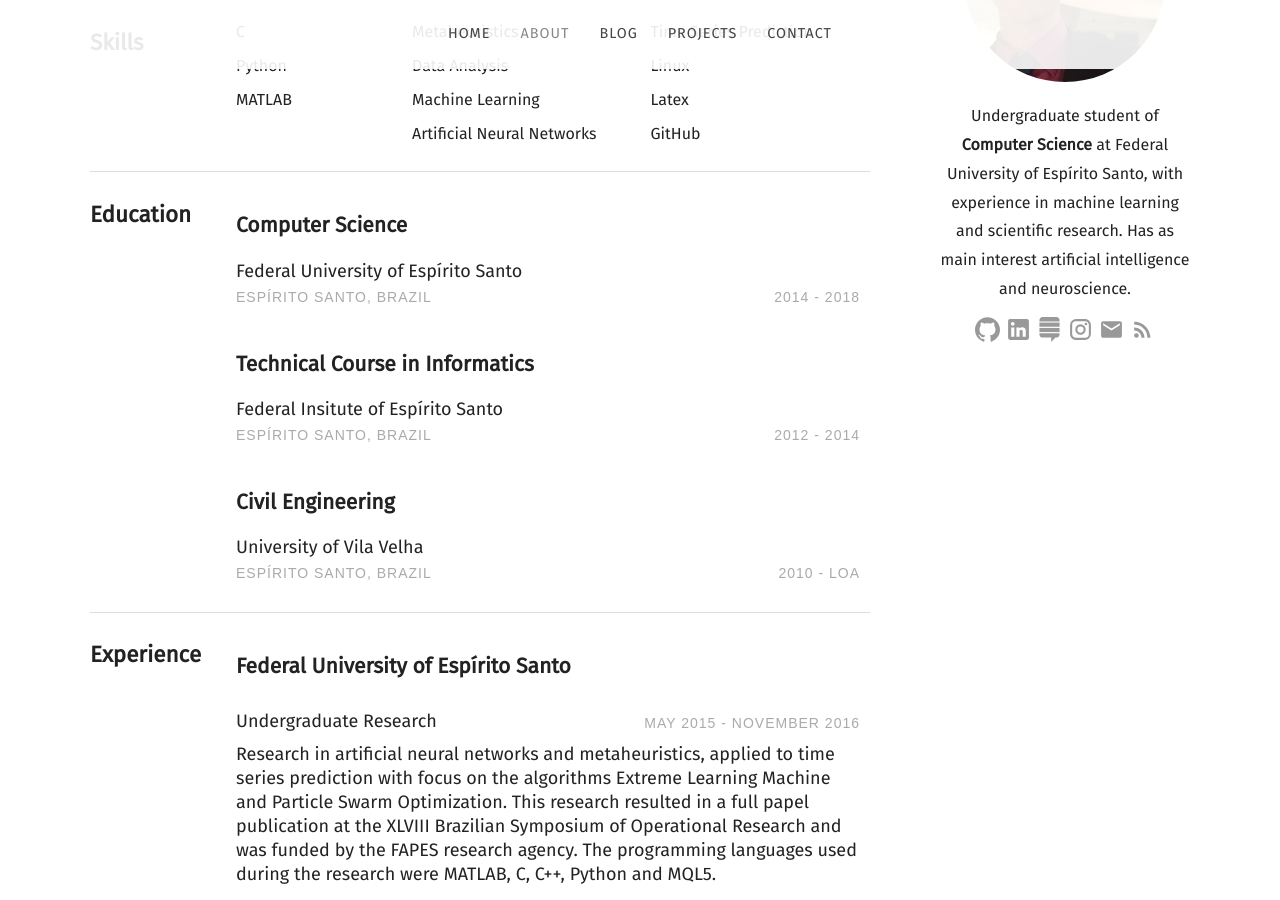
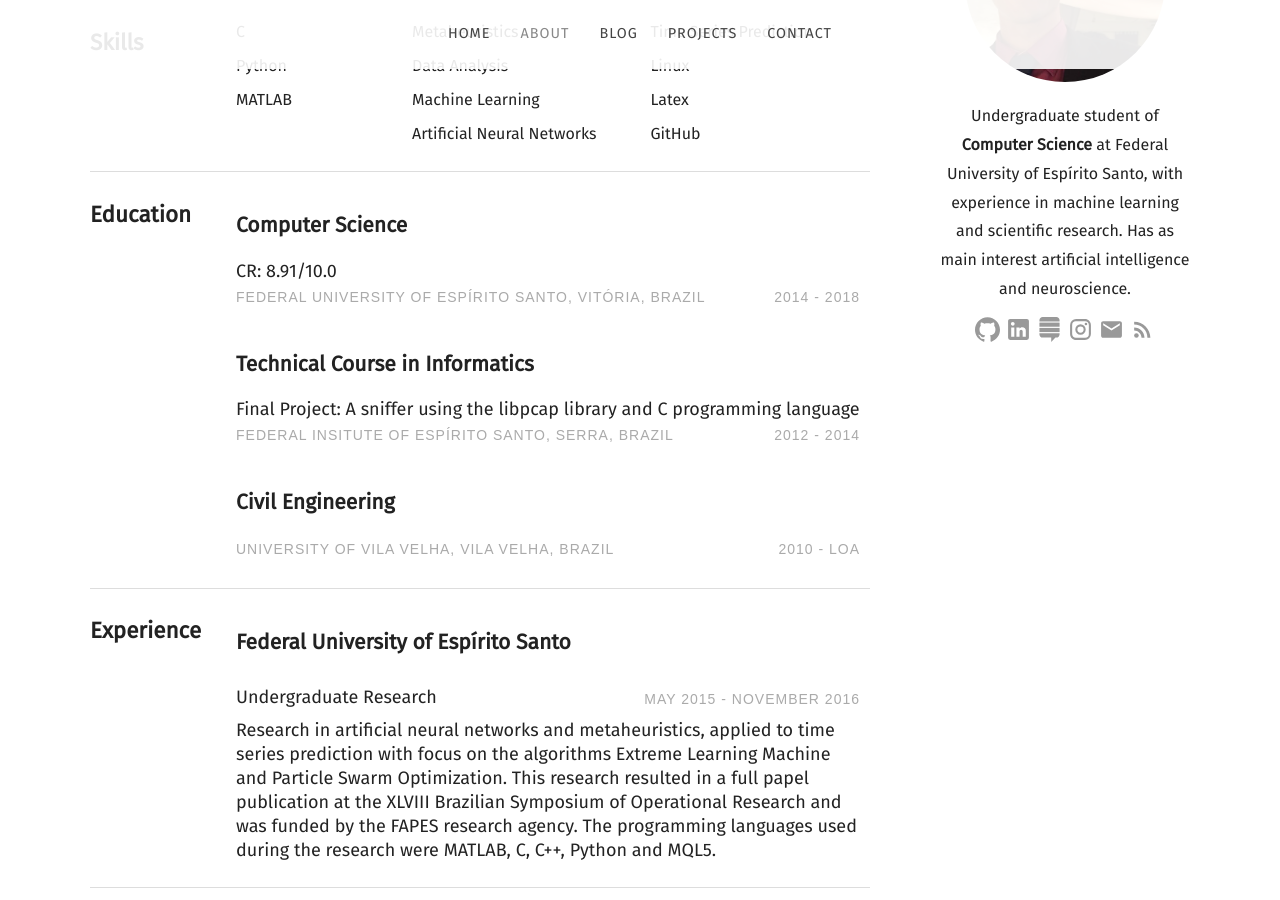
Before and after one commit to viniciusarruda/viniciusarruda.github.io, a Jekyll site: the page built from about.html, in a window 1280 px wide and 900 px high, scrolled down 295 px. Built offline with Jekyll 4.4.1, drawn with Linux system fonts in a browser that asks for light colours; some web fonts are replaced.

Commit message:
Create blog and projects file

```diff
--- a/_data/navigation.yml
+++ b/_data/navigation.yml
@@ -3,8 +3,8 @@
 - name: About
   link: /about/
 - name: Blog
-  link: /recipes/
+  link: /blog/
 - name: Projects
-  link: /recipes/
+  link: /projects/
 - name: Contact
   link: /contact/
--- a/about.html
+++ b/about.html
@@ -46,25 +46,25 @@
         <h2 class="col">Education</h2>
         <div class="section-text col-right">
             <h3><span class="emph">Computer Science</span></h3>
-            <div>Federal University of Espírito Santo</div>
+            <div>CR: 8.91/10.0</div>
             <div class="row">
-                <div class="col light">Espírito Santo, Brazil</div>
+                <div class="col light">Federal University of Espírito Santo, Vitória, Brazil</div>
                 <div class="col-right light">2014 - 2018</div>
             </div>
         </div>
         <div class="section-text col-right">
             <h3><span class="emph">Technical Course in Informatics</span></h3>
-            <div>Federal Insitute of Espírito Santo</div>
+            <div>Final Project: A sniffer using the libpcap library and C programming language</div>
             <div class="row">
-                <div class="col light">Espírito Santo, Brazil</div>
+                <div class="col light">Federal Insitute of Espírito Santo, Serra, Brazil</div>
                 <div class="col-right light	">2012 - 2014</div>
             </div>
         </div>
         <div class="section-text col-right">
             <h3><span class="emph">Civil Engineering</span></h3>
-            <div>University of Vila Velha</div>
+            <div> </div>
             <div class="row">
-                <div class="col light">Espírito Santo, Brazil</div>
+                <div class="col light">University of Vila Velha, Vila Velha, Brazil</div>
                 <div class="col-right light	">2010 - LOA</div>
             </div>
         </div>
```
Also changed, not shown: blog.html (added, +20 -0 lines), contact.html (+0 -44 lines), projects.html (added, +20 -0 lines), _posts/blog/2017-01-06-lemon-cake.md (renamed from _posts/2017-01-06-lemon-cake.md), _posts/blog/2017-01-07-chocolate-cupcakes.md (renamed from _posts/2017-01-07-chocolate-cupcakes.md), _posts/blog/_defaults.md (renamed from _posts/_defaults.md), _posts/projects/2017-01-05-gingernut-cookies.md (renamed from _posts/2017-01-05-gingernut-cookies.md).
